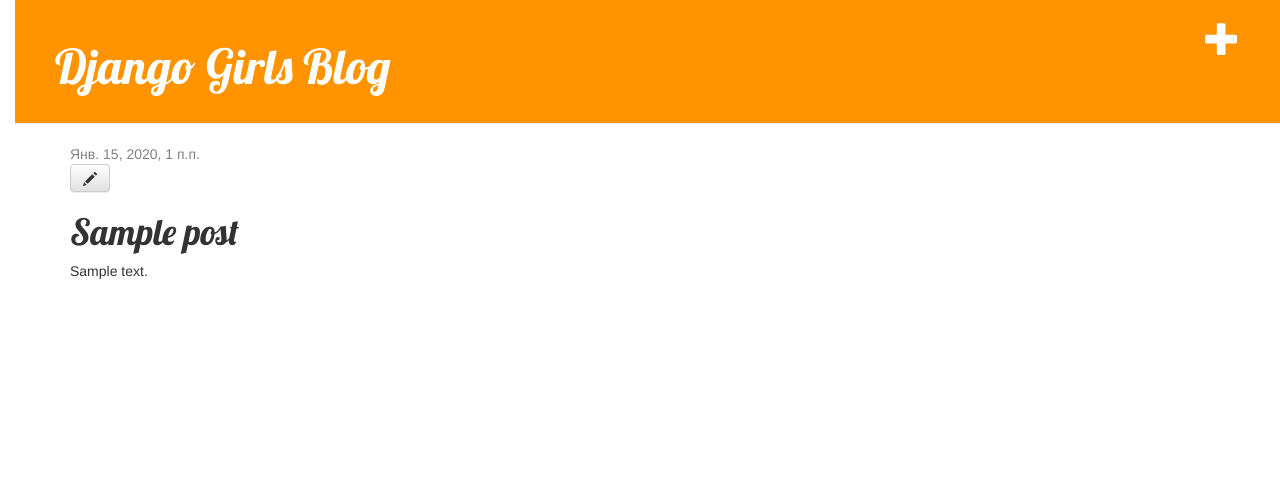
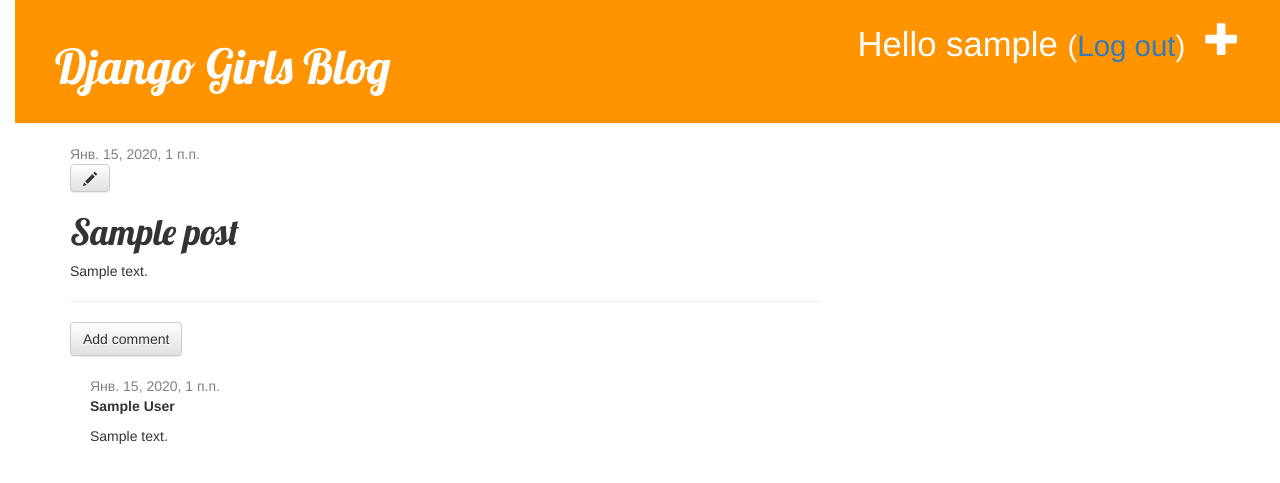
Before and after one commit to NataliaStolyarova/my-first-blog, a Django app: page /post/1/ in a window 1280 px wide. Shown: the top 483 px of the page. Run offline with Django 3.2, Linux system fonts and the light colour scheme; a user stored in the database is signed in; tables that the repository leaves empty hold one stand-in row (values such as "Sample post"); some libraries are stand-ins or nearby versions.

Commit message:
Add the final version of the blog (with comments).

```diff
--- a/blog/admin.py
+++ b/blog/admin.py
@@ -1,5 +1,6 @@
 from django.contrib import admin
-from .models import Post
+from .models import Post, Comment
 
 
 admin.site.register(Post)
+admin.site.register(Comment)
--- a/blog/models.py
+++ b/blog/models.py
@@ -14,5 +14,22 @@ class Post(models.Model):
         self.published_date = timezone.now()
         self.save()
 
+    def approved_comments(self):
+        return self.comments.filter(approved_comment=True)
+
     def __str__(self):
         return self.title
+
+class Comment(models.Model):
+    post = models.ForeignKey('blog.Post', on_delete=models.CASCADE, related_name='comments')
+    author = models.CharField(max_length=200)
+    text = models.TextField()
+    created_date = models.DateTimeField(default=timezone.now)
+    approved_comment = models.BooleanField(default=False)
+
+    def approve(self):
+        self.approved_comment = True
+        self.save()
+
+    def __str__(self):
+        return self.text
--- a/blog/static/css/blog.css
+++ b/blog/static/css/blog.css
@@ -53,3 +53,7 @@ h1, h2, h3, h4 {
 .post h1 a, .post h1 a:visited {
     color: #000000;
 }
+
+.comment {
+    margin: 20px 0px 20px 20px;
+}
--- a/blog/templates/blog/base.html
+++ b/blog/templates/blog/base.html
@@ -11,6 +11,9 @@
         <div class="page-header">
             {% if user.is_authenticated %}
                 <a href="{% url 'post_new' %}" class="top-menu"><span class="glyphicon glyphicon-plus"></span></a>
+                <p class="top-menu">Hello {{ user.username }} <small>(<a href="{% url 'logout' %}">Log out</a>)</small></p>
+            {% else %}
+                <a href="{% url 'login' %}" class="top-menu"><span class="glyphicon glyphicon-lock"></span></a>
             {% endif %}
             <h1><a href="/">Django Girls Blog</a></h1>
         </div>
--- a/blog/templates/blog/post_detail.html
+++ b/blog/templates/blog/post_detail.html
@@ -12,5 +12,24 @@
         {% endif %}
         <h1>{{ post.title }}</h1>
         <p>{{ post.text|linebreaksbr }}</p>
+        <hr>
+        <a class="btn btn-default" href="{% url 'add_comment_to_post' pk=post.pk %}">Add comment</a>
+        {% for comment in post.comments.all %}
+            {% if user.is_authenticated or comment.approved_comment %}
+            <div class="comment">
+                <div class="date">
+                    {{ comment.created_date }}
+                    {% if not comment.approved_comment %}
+                        <a class="btn btn-default" href="{% url 'comment_remove' pk=comment.pk %}"><span class="glyphicon glyphicon-remove"></span></a>
+                        <a class="btn btn-default" href="{% url 'comment_approve' pk=comment.pk %}"><span class="glyphicon glyphicon-ok"></span></a>
+                    {% endif %}
+                </div>
+                <strong>{{ comment.author }}</strong>
+                <p>{{ comment.text|linebreaks }}</p>
+            </div>
+            {% endif %}
+        {% empty %}
+            <p>No comments here yet :(</p>
+        {% endfor %}
     </div>
 {% endblock %}
--- a/blog/templates/blog/post_list.html
+++ b/blog/templates/blog/post_list.html
@@ -8,6 +8,7 @@
             </div>
             <h1><a href="{% url 'post_detail' pk=post.pk %}">{{ post.title }}</a></h1>
             <p>{{ post.text|linebreaksbr }}</p>
+            <a href="{% url 'post_detail' pk=post.pk %}">Comments: {{ post.approved_comments.count }}</a>
         </div>
     {% endfor %}
 {% endblock %}
--- a/blog/urls.py
+++ b/blog/urls.py
@@ -6,4 +6,7 @@ urlpatterns = [
     path('post/<int:pk>/', views.post_detail, name='post_detail'),
     path('post/new/', views.post_new, name='post_new'),
     path('post/<int:pk>/edit/', views.post_edit, name='post_edit'),
+    path('post/<int:pk>/comment/', views.add_comment_to_post, name='add_comment_to_post'),
+    path('comment/<int:pk>/approve/', views.comment_approve, name='comment_approve'),
+    path('comment/<int:pk>/remove/', views.comment_remove, name='comment_remove'),
 ]
--- a/blog/views.py
+++ b/blog/views.py
@@ -1,17 +1,23 @@
 from django.shortcuts import render, get_object_or_404, redirect
-from .models import Post
+from .models import Post, Comment
 from django.utils import timezone
-from .forms import PostForm
+from .forms import PostForm, CommentForm
+from django.contrib.auth.decorators import login_required
 
 
+@login_required
 def post_list(request):
     posts = Post.objects.filter(published_date__lte=timezone.now()).order_by('published_date')
     return render(request, 'blog/post_list.html', {'posts': posts})
 
+
+@login_required
 def post_detail(request, pk):
     post = get_object_or_404(Post, pk=pk)
     return render(request, 'blog/post_detail.html', {'post': post})
 
+
+@login_required
 def post_new(request):
     if request.method == "POST":
         form = PostForm(request.POST)
@@ -25,6 +31,8 @@ def post_new(request):
         form = PostForm()
     return render(request, 'blog/post_edit.html', {'form': form})
 
+
+@login_required
 def post_edit(request, pk):
     post = get_object_or_404(Post, pk=pk)
     if request.method == "POST":
@@ -38,3 +46,30 @@ def post_edit(request, pk):
     else:
         form = PostForm(instance=post)
     return render(request, 'blog/post_edit.html', {'form': form})
+
+
+def add_comment_to_post(request, pk):
+    post = get_object_or_404(Post, pk=pk)
+    if request.method == "POST":
+        form = CommentForm(request.POST)
+        if form.is_valid():
+            comment = form.save(commit=False)
+            comment.post = post
+            comment.save()
+            return redirect('post_detail', pk=post.pk)
+    else:
+        form = CommentForm()
+    return render(request, 'blog/add_comment_to_post.html', {'form': form})
+
+
+@login_required
+def comment_approve(request, pk):
+    comment = get_object_or_404(Comment, pk=pk)
+    comment.approve()
+    return redirect('post_detail', pk=comment.post.pk)
+
+@login_required
+def comment_remove(request, pk):
+    comment = get_object_or_404(Comment, pk=pk)
+    comment.delete()
+    return redirect('post_detail', pk=comment.post.pk)
--- a/mysite/settings.py
+++ b/mysite/settings.py
@@ -120,3 +120,4 @@ USE_TZ = True
 
 STATIC_URL = '/static/'
 STATIC_ROOT = os.path.join(BASE_DIR, 'static')
+LOGIN_REDIRECT_URL = '/'
--- a/mysite/urls.py
+++ b/mysite/urls.py
@@ -15,8 +15,12 @@ Including another URLconf
 """
 from django.contrib import admin
 from django.urls import path, include
+from django.contrib.auth import views
+
 
 urlpatterns = [
     path('admin/', admin.site.urls),
+    path('accounts/login/', views.LoginView.as_view(), name='login'),
+    path('accounts/logout/', views.LogoutView.as_view(next_page='/'), name='logout'),
     path('', include('blog.urls')),
 ]
```
Also changed, not shown: blog/forms.py (+8 -1 lines), blog/templates/blog/add_comment_to_post.html (added, +9 -0 lines), blog/templates/registration/login.html (added, +24 -0 lines), blog/migrations/0002_comment.py (added), blog/migrations/0003_auto_20210225_1358.py (added).
